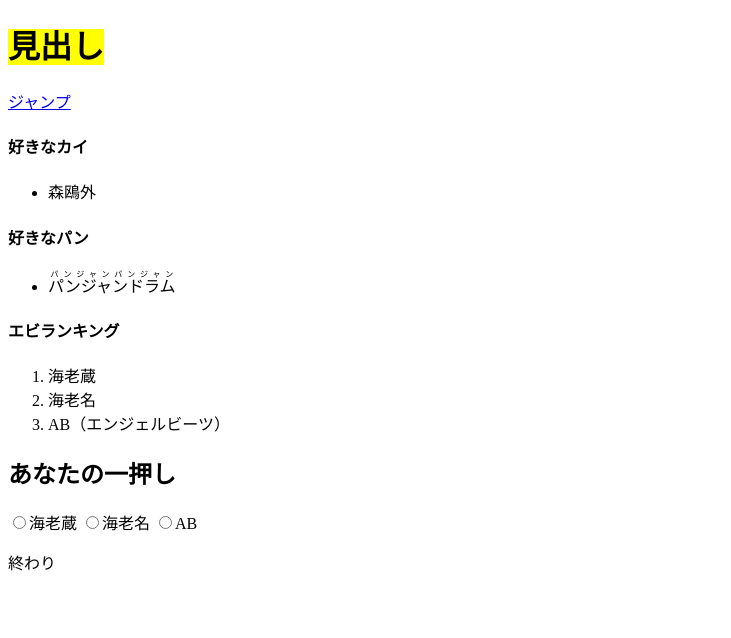
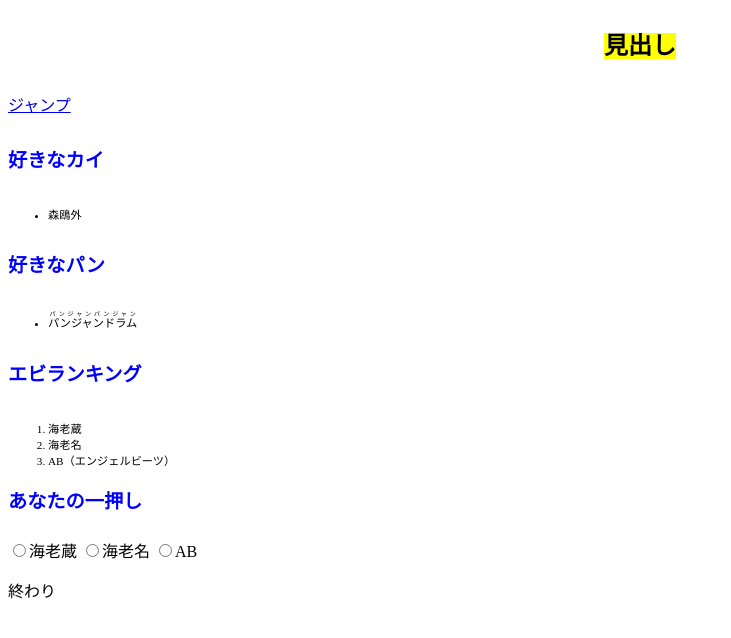
Before and after one commit to konata016/web2-3, a plain HTML site: page index.html in a window 1280 px wide. Shown: the whole page, without its empty margins (0-731 px from the left). Drawn offline with Linux system fonts and the light colour scheme.

Commit message:
Update index.html

```diff
--- a/index.html
+++ b/index.html
@@ -3,6 +3,7 @@
 
 <head>
 <title>ああああああ</title>
+  <link rel="stylesheet" href="css/default.css" type="text/css">
 </head>
 
 <body>
```
